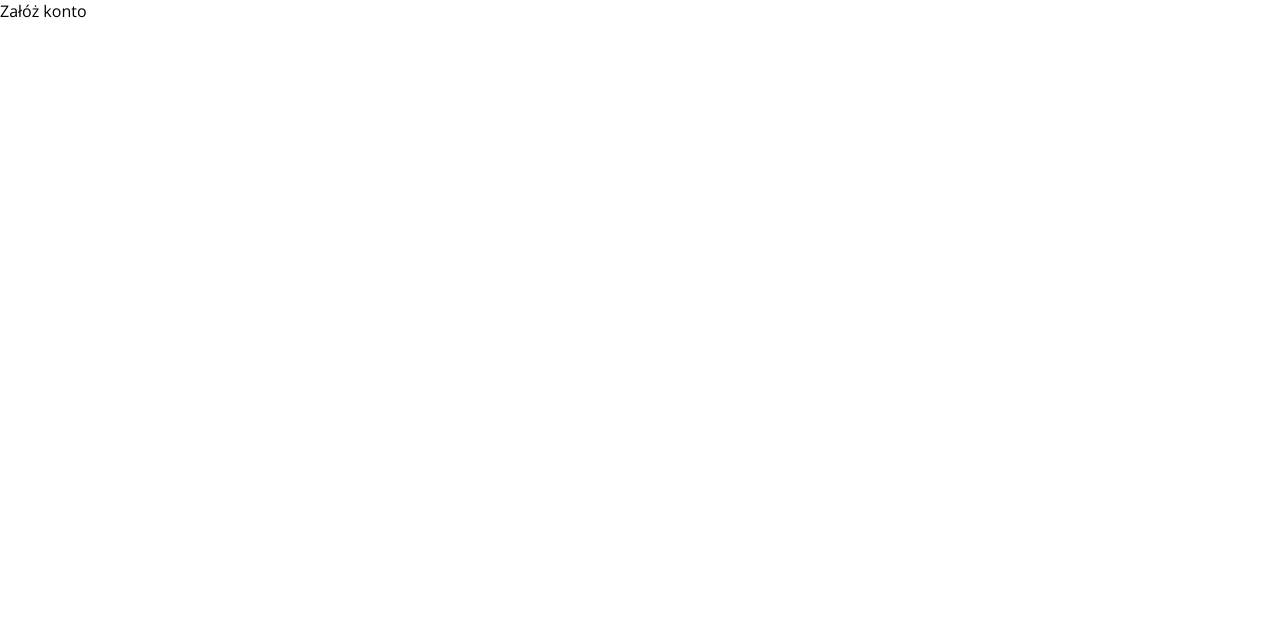
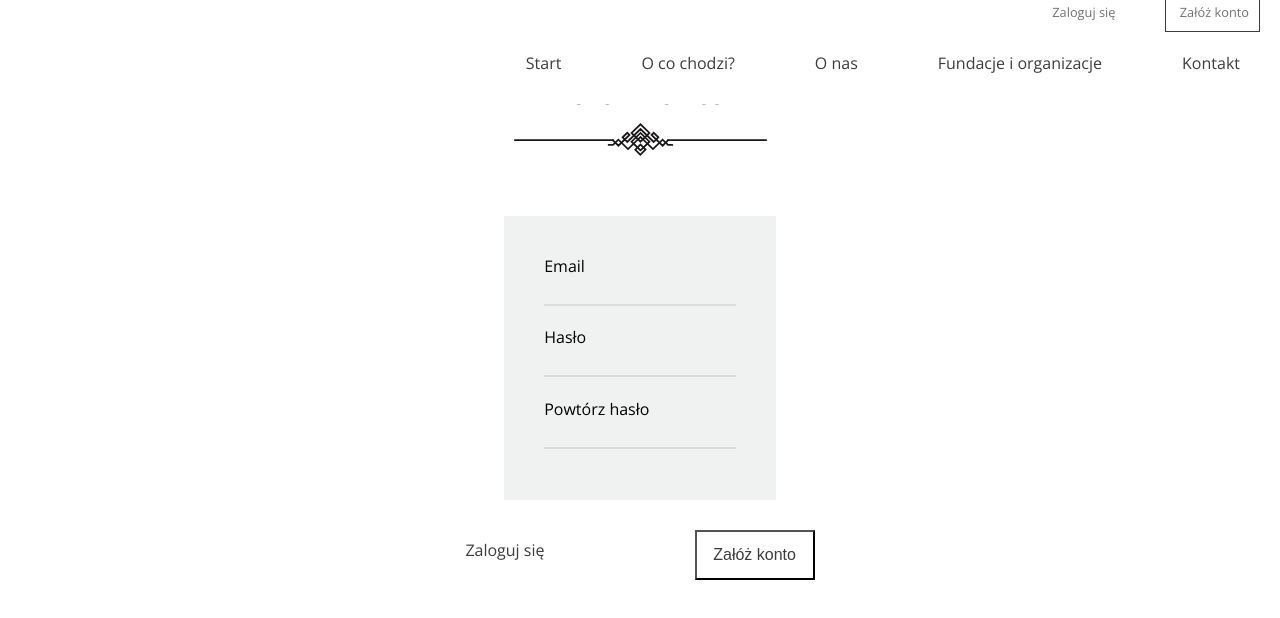
Before and after one commit to ogur666/IntoGoodHands, a React (Create React App) app: page /rejestracja in a window 1280 px wide. Shown: the top 618 px of the page. Built offline with nearby package versions, Linux system fonts and the light colour scheme.

Commit message:
Rejestracja - layout i walidacja

```diff
--- a/src/components/Register.js
+++ b/src/components/Register.js
@@ -1,9 +1,111 @@
-import React, {useEffect, useState} from 'react';
+import React, {useState} from 'react';
+import {NavLink} from "react-router-dom";
+
 
 const Register = () => {
+    const [email, setEmail] = useState("");
+    const [errorEmailClass, setErrorEmailClass] = useState("");
+    const [emailError, setEmailError] = useState("");
+    const [password, setPassword] = useState("");
+    const [password2, setPassword2] = useState("");
+    const [errorPasswordClass, setErrorPasswordClass] = useState("");
+    const [passwordError, setPasswordError] = useState("");
+    const [errorPassword2Class, setErrorPassword2Class] = useState("");
+    const [password2Error, setPassword2Error] = useState("");
+
+    const validateEmail = (email) => {
+        const re = /^(([^<>()[\]\\.,;:\s@"]+(\.[^<>()[\]\\.,;:\s@"]+)*)|(".+"))@((\[[0-9]{1,3}\.[0-9]{1,3}\.[0-9]{1,3}\.[0-9]{1,3}])|(([a-zA-Z\-0-9]+\.)+[a-zA-Z]{2,}))$/;
+        return re.test(email);
+    };
+
+    const handleSubmit = (e) => {
+        e.preventDefault();
+        setEmailError("");
+        setErrorEmailClass("");
+        setPasswordError("");
+        setErrorPasswordClass("");
+        setPassword2Error("");
+        setErrorPassword2Class("");
+
+        if (validateEmail(email) === false) {
+            setEmailError("Podany email jest nieprawidłowy!");
+            setErrorEmailClass("error-line");
+        }
+        if (password.length < 6) {
+            setPasswordError("Podane hasło jest za krótkie!");
+            setErrorPasswordClass("error-line");
+        }
+        if (password !== password2 || password2.length === 0) {
+            setPassword2Error(" Oba hasła muszą być takie same!");
+            setErrorPassword2Class("error-line");
+
+        }
+    };
+
+
 
     return (
-        <div>Załóż konto</div>
+        <>
+            <header >
+                <nav className="home-header">
+                    <section>
+                        <NavLink exact to="/logowanie" > Zaloguj się</NavLink>
+                        <NavLink to="/rejestracja" > Załóż konto</NavLink>
+                    </section>
+                    <ul className="home-menu">
+                        <li><a href="/">Start</a></li>
+                        <li><a href="/#three-columns" >O co chodzi?</a></li>
+                        <li><a href="/#about-us">O nas</a></li>
+                        <li><a href="/#foundations">Fundacje i organizacje</a></li>
+                        <li><a href="/#contact">Kontakt</a></li>
+                    </ul>
+                </nav>
+            </header>
+            <main className="login-page">
+                <section className="contact-text">
+                    <h2>Załóż konto</h2>
+                    <div className="decoration"> </div>
+                </section>
+                <form onSubmit={handleSubmit}>
+                    <div className="login-inputs">
+                        <label>
+                            Email
+                            <input
+                                className={errorEmailClass}
+                                type="email"
+                                value={email}
+                                onChange={e => setEmail(e.target.value)}
+                            />
+                            <p className="email error">{emailError}</p>
+                        </label>
+                        <label>
+                            Hasło
+                            <input
+                                className={errorPasswordClass}
+                                type="password"
+                                value={password}
+                                onChange={e => setPassword(e.target.value)}
+                            />
+                            <p className="error">{passwordError}</p>
+                        </label>
+                        <label>
+                            Powtórz hasło
+                            <input
+                                className={errorPassword2Class}
+                                type="password"
+                                value={password2}
+                                onChange={e => setPassword2(e.target.value)}
+                            />
+                            <p className="error">{password2Error}</p>
+                        </label>
+                    </div>
+                    <div className="login-buttons">
+                        <NavLink to="/logowanie" >Zaloguj się</NavLink>
+                        <button>Załóż konto</button>
+                    </div>
+                </form>
+            </main>
+         </>
     )
 };
 
--- a/src/scss/components/_login.scss
+++ b/src/scss/components/_login.scss
@@ -1,7 +1,7 @@
 .login-page {
   margin: 0 auto;
   width: 50vw;
-  height: 60vh;
+  height: 70vh;
   display: flex;
   justify-content: center;
   align-items: center;
```
